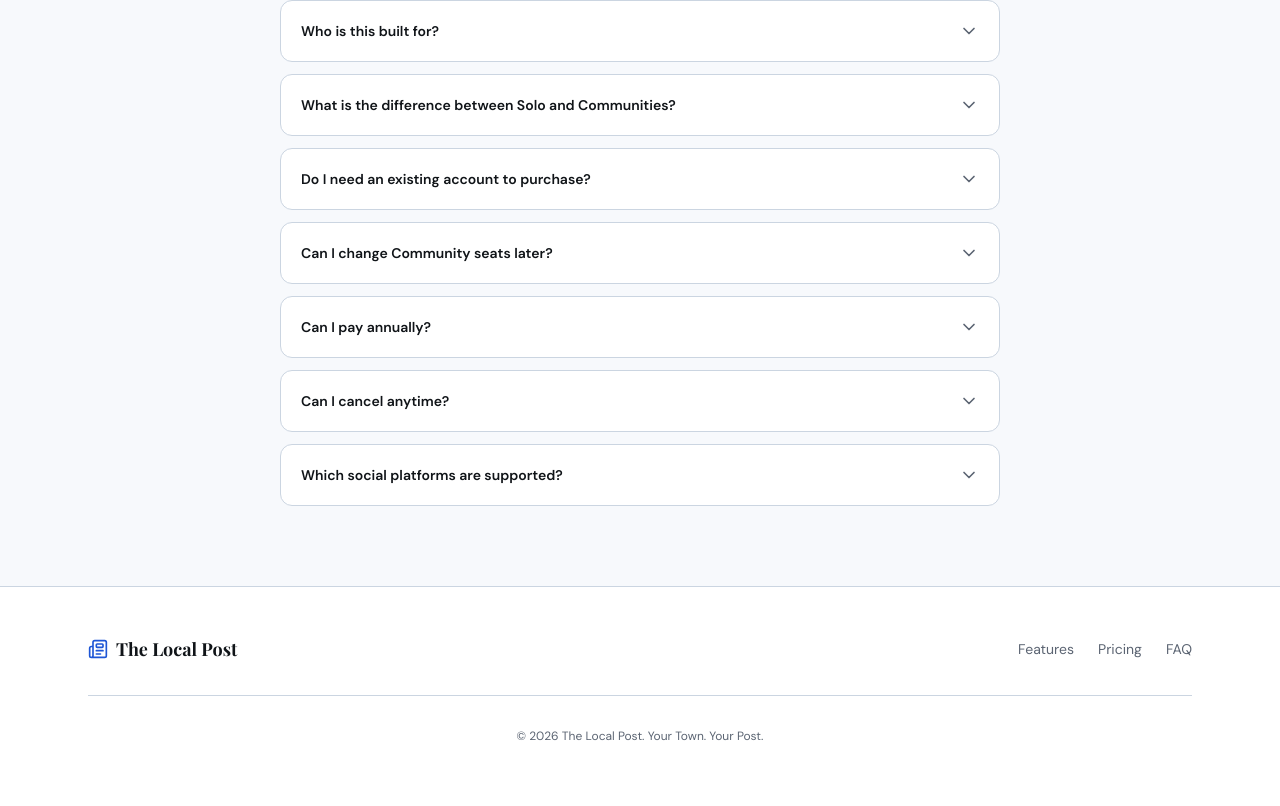
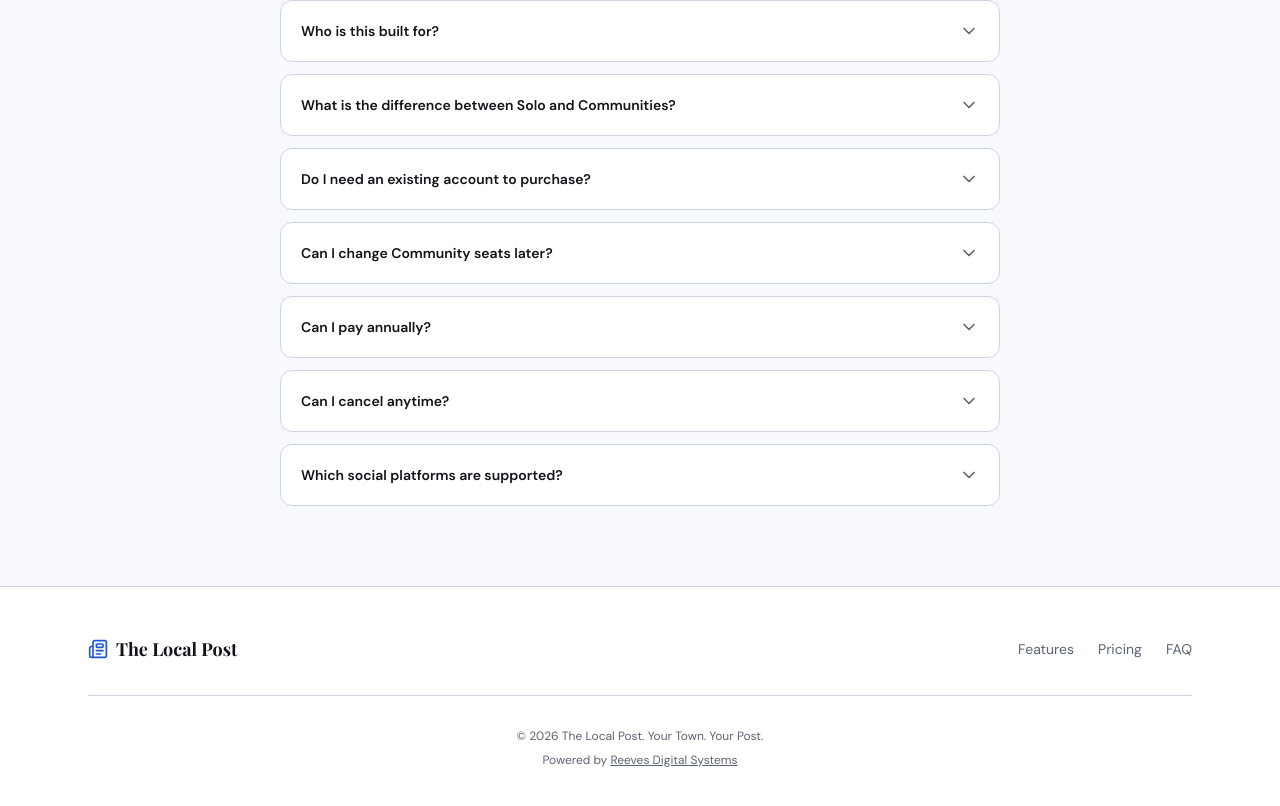
Before and after one commit to dreeves9556/ContentIntelligence, a Next.js app: page / in a window 1280 px wide. Shown: the part 4317-5123 px from the top of the page. Built offline with nearby package versions, Linux system fonts and the light colour scheme; a web font is replaced by a local one.

Commit message:
feat: add 'Powered by Reeves Digital Systems' footer link

```diff
--- a/src/components/marketing/PublicFooter.tsx
+++ b/src/components/marketing/PublicFooter.tsx
@@ -32,6 +32,17 @@
           <p className="text-xs text-text-muted">
             © {new Date().getFullYear()} The Local Post. Your Town. Your Post.
           </p>
+          <p className="text-xs text-text-muted mt-2">
+            Powered by{" "}
+            <a
+              href="https://reevesdigital.co"
+              target="_blank"
+              rel="noopener noreferrer"
+              className="text-text-muted hover:text-text-primary transition-colors underline"
+            >
+              Reeves Digital Systems
+            </a>
+          </p>
         </div>
       </div>
     </footer>
```
